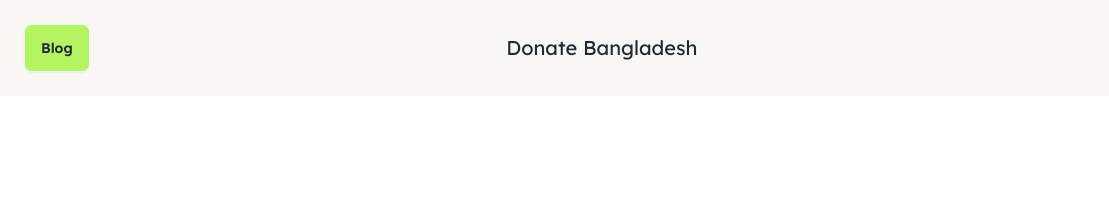
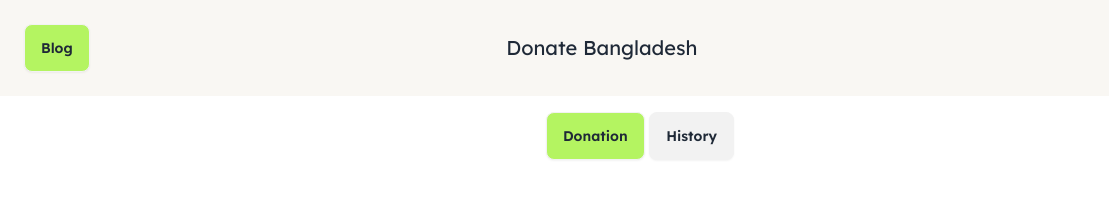
Before and after one commit to MursalinDevOps/a5-donate-bd, a plain HTML site: page index.html in a window 1280 px wide. Shown: the full height of the page, 0-1109 px from the left. Drawn offline with nearby package versions, Linux system fonts and the light colour scheme.

Commit message:
toggle active buttons added

```diff
--- a/index.html
+++ b/index.html
@@ -42,6 +42,13 @@
             <span>BDT</span>
         </div>
       </nav>
+      <!-- Toggle Active Buttons -->
+      <section class="flex justify-center">
+        <div class="py-4">
+            <button class="btn bg-[#B4F461]">Donation</button>
+            <button class="btn ">History</button>
+        </div>
+       </section>
     </header>
     <main>
       <!-- Cards -->
```
